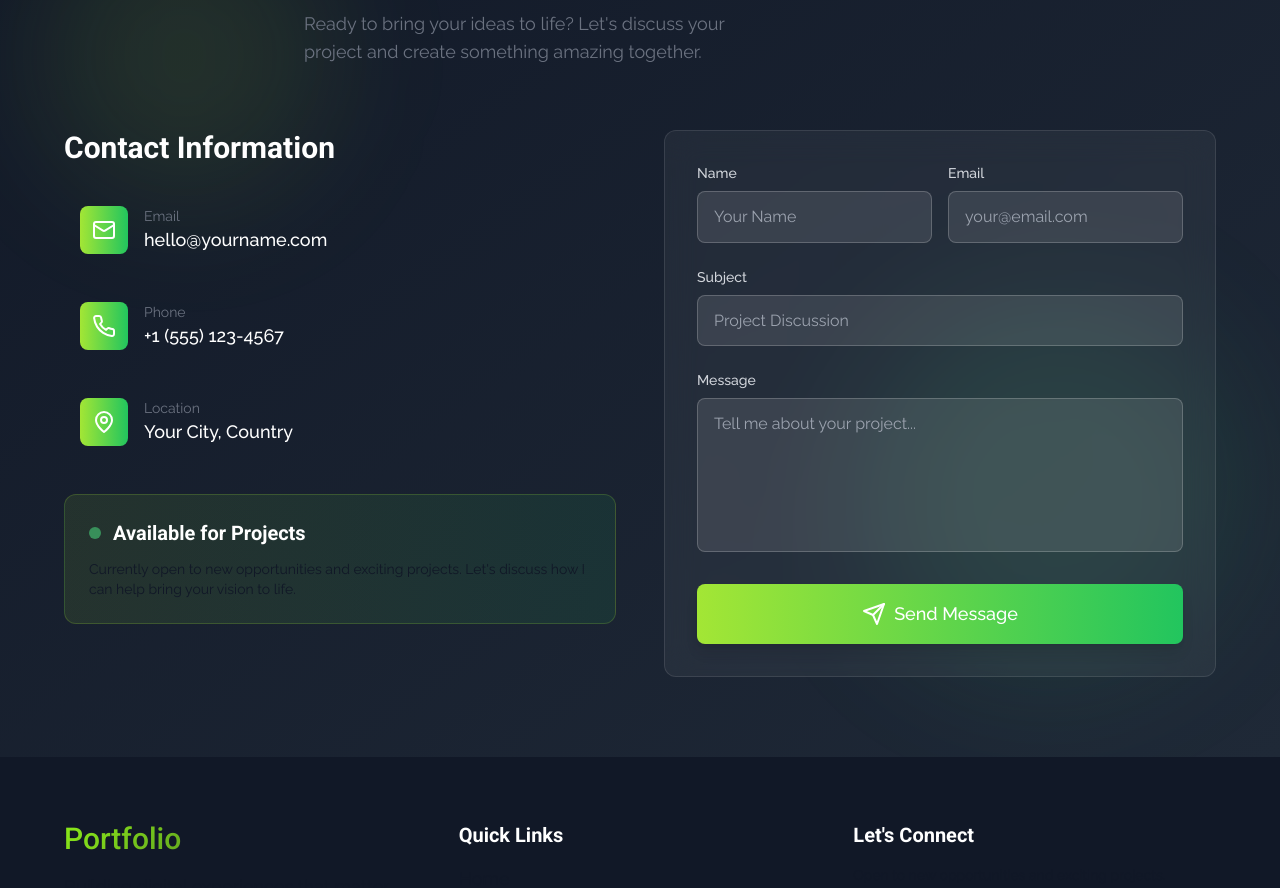
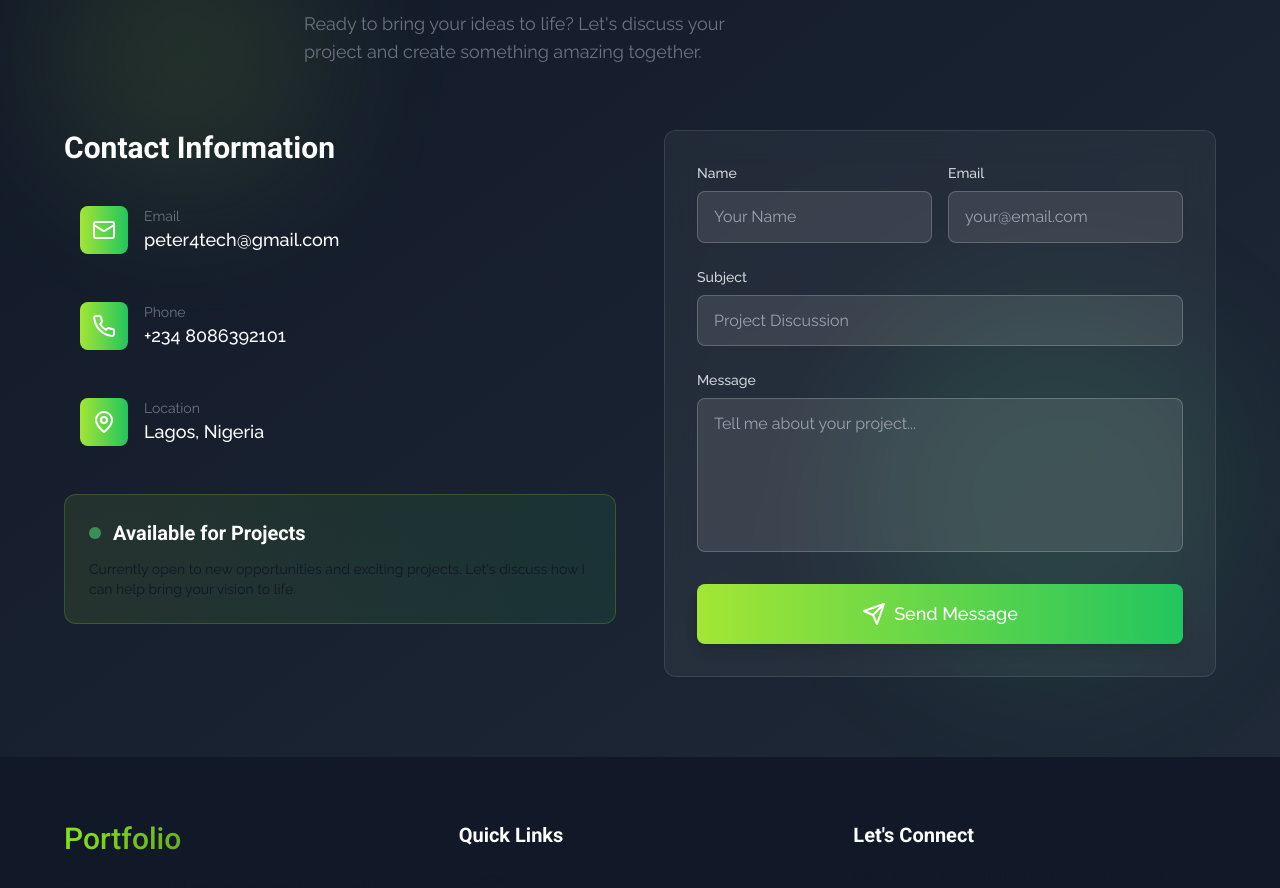
Before and after one commit to peterchims/portfolio, a React (Vite) app: page / in a window 1280 px wide. Shown: the part 5060-5948 px from the top of the page. Built offline with nearby package versions, Linux system fonts and the light colour scheme.

Commit message:
docker-quickFix

```diff
--- /dev/null
+++ b/src/components/data/Data.ts
@@ -0,0 +1,47 @@
+import { Mail, Phone, MapPin, User, Award, Target, Heart } from 'lucide-react';
+
+export const contactInfo = [
+  {
+    icon: Mail,
+    title: 'Email',
+    value: 'peter4tech@gmail.com',
+    href: 'mailto:peter4tech@gmail.com',
+  },
+  {
+    icon: Phone,
+    title: 'Phone',
+    value: '+234 8086392101',
+    href: 'tel:+2348086392101',
+  },
+  {
+    icon: MapPin,
+    title: 'Location',
+    value: 'Lagos, Nigeria',
+    href: '#',
+  },
+];
+export const highlights = [
+  {
+    icon: User,
+    title: 'Professional',
+    description:
+      'Dedicated to delivering high-quality solutions with attention to detail.',
+  },
+  {
+    icon: Award,
+    title: 'Experienced',
+    description: 'Proven track record in building scalable web applications.',
+  },
+  {
+    icon: Target,
+    title: 'Goal-Oriented',
+    description:
+      'Focused on achieving project objectives and exceeding expectations.',
+  },
+  {
+    icon: Heart,
+    title: 'Passionate',
+    description:
+      'Love for clean code, innovative solutions, and continuous learning.',
+  },
+];
--- a/src/components/sections/AboutSection.tsx
+++ b/src/components/sections/AboutSection.tsx
@@ -1,34 +1,8 @@
 import React from 'react';
 import { User, Award, Target, Heart } from 'lucide-react';
 import CustomText from '../ui/CustomText';
-
+import { highlights } from '../data/Data';
 const AboutSection: React.FC = () => {
-  const highlights = [
-    {
-      icon: User,
-      title: 'Professional',
-      description:
-        'Dedicated to delivering high-quality solutions with attention to detail.',
-    },
-    {
-      icon: Award,
-      title: 'Experienced',
-      description: 'Proven track record in building scalable web applications.',
-    },
-    {
-      icon: Target,
-      title: 'Goal-Oriented',
-      description:
-        'Focused on achieving project objectives and exceeding expectations.',
-    },
-    {
-      icon: Heart,
-      title: 'Passionate',
-      description:
-        'Love for clean code, innovative solutions, and continuous learning.',
-    },
-  ];
-
   return (
     <section id="about" className="py-20 bg-white">
       <div className="container-custom">
--- a/src/components/sections/ContactSection.tsx
+++ b/src/components/sections/ContactSection.tsx
@@ -1,7 +1,8 @@
 import React, { useState } from 'react';
-import { Mail, Phone, MapPin, Send, CheckCircle } from 'lucide-react';
+import { Send, CheckCircle } from 'lucide-react';
 import CustomText from '../ui/CustomText';
 import CustomButton from '../ui/CustomButton';
+import { contactInfo } from '../data/Data';
 
 const ContactSection: React.FC = () => {
   const [formData, setFormData] = useState({
@@ -14,7 +15,6 @@ const ContactSection: React.FC = () => {
 
   const handleSubmit = (e: React.FormEvent) => {
     e.preventDefault();
-    // Simulate form submission
     setIsSubmitted(true);
     setTimeout(() => setIsSubmitted(false), 3000);
     setFormData({ name: '', email: '', subject: '', message: '' });
@@ -23,46 +23,21 @@ const ContactSection: React.FC = () => {
   const handleChange = (
     e: React.ChangeEvent<HTMLInputElement | HTMLTextAreaElement>
   ) => {
-    setFormData(prev => ({
-      ...prev,
-      [e.target.name]: e.target.value,
-    }));
+    setFormData(prev => ({ ...prev, [e.target.name]: e.target.value }));
   };
-
-  const contactInfo = [
-    {
-      icon: Mail,
-      title: 'Email',
-      value: 'hello@yourname.com',
-      href: 'mailto:hello@yourname.com',
-    },
-    {
-      icon: Phone,
-      title: 'Phone',
-      value: '+1 (555) 123-4567',
-      href: 'tel:+15551234567',
-    },
-    {
-      icon: MapPin,
-      title: 'Location',
-      value: 'Your City, Country',
-      href: '#',
-    },
-  ];
 
   return (
     <section
       id="contact"
-      className="py-20 bg-gradient-to-br from-gray-900 to-gray-800 text-white relative overflow-hidden"
+      className="relative overflow-hidden py-20 bg-gradient-to-br from-gray-900 to-gray-800 text-white"
     >
-      {/* Background Elements */}
-      <div className="absolute inset-0">
-        <div className="absolute top-20 left-10 w-72 h-72 bg-lime-400/10 rounded-full blur-3xl"></div>
-        <div className="absolute bottom-20 right-10 w-96 h-96 bg-green-400/10 rounded-full blur-3xl"></div>
-      </div>
+      {/* Background glow effects */}
+      <span className="absolute top-20 left-10 w-72 h-72 bg-lime-400/10 rounded-full blur-3xl" />
+      <span className="absolute bottom-20 right-10 w-96 h-96 bg-green-400/10 rounded-full blur-3xl" />
 
       <div className="container-custom relative z-10">
-        <div className="text-center space-y-4 mb-16">
+        {/* Section Header */}
+        <header className="mb-16 text-center space-y-4">
           <CustomText
             variant="overline"
             font="roboto"
@@ -79,44 +54,46 @@ const ContactSection: React.FC = () => {
             color="white"
             className="text-balance"
           >
-            Let's Work
+            Let&apos;s Work
             <span className="gradient-text"> Together</span>
           </CustomText>
 
           <CustomText
             variant="body"
             color="muted"
-            className="max-w-2xl mx-auto text-balance text-gray-300"
+            className="mx-auto max-w-2xl text-gray-300 text-balance"
           >
-            Ready to bring your ideas to life? Let's discuss your project and
-            create something amazing together.
+            Ready to bring your ideas to life? Let&apos;s discuss your project
+            and create something amazing together.
           </CustomText>
-        </div>
+        </header>
 
-        <div className="grid lg:grid-cols-2 gap-12">
-          {/* Contact Information */}
-          <div className="space-y-8">
-            <div className="space-y-6">
+        {/* Main Grid */}
+        <div className="grid gap-12 lg:grid-cols-2">
+          {/* Contact Info */}
+          <aside className="space-y-8">
+            <section>
               <CustomText
                 variant="h4"
                 font="roboto"
                 weight="semibold"
                 color="white"
+                className="mb-6"
               >
                 Contact Information
               </CustomText>
 
-              <div className="space-y-4">
+              <ul className="space-y-4">
                 {contactInfo.map(info => (
+                  <li key={info.title}>
                     <a
-                    key={info.title}
                       href={info.href}
-                    className="group flex items-center space-x-4 p-4 rounded-lg hover:bg-white/5 transition-colors duration-300"
+                      className="group flex items-center gap-4 p-4 rounded-lg hover:bg-white/5 transition-colors duration-300"
                     >
-                    <div className="w-12 h-12 bg-gradient-to-r from-lime-400 to-green-500 rounded-lg flex items-center justify-center group-hover:scale-110 transition-transform duration-300">
+                      <span className="flex items-center justify-center w-12 h-12 rounded-lg bg-gradient-to-r from-lime-400 to-green-500 group-hover:scale-110 transition-transform">
                         <info.icon className="w-6 h-6 text-white" />
-                    </div>
-                    <div>
+                      </span>
+                      <span>
                         <CustomText
                           variant="caption"
                           color="muted"
@@ -124,19 +101,24 @@ const ContactSection: React.FC = () => {
                         >
                           {info.title}
                         </CustomText>
-                      <CustomText variant="body" weight="medium" color="white">
+                        <CustomText
+                          variant="body"
+                          weight="medium"
+                          color="white"
+                        >
                           {info.value}
                         </CustomText>
-                    </div>
+                      </span>
                     </a>
+                  </li>
                 ))}
-              </div>
-            </div>
+              </ul>
+            </section>
 
             {/* Availability */}
-            <div className="p-6 bg-gradient-to-r from-lime-400/10 to-green-500/10 rounded-xl border border-lime-400/20">
-              <div className="flex items-center space-x-3 mb-3">
-                <div className="w-3 h-3 bg-green-400 rounded-full animate-pulse"></div>
+            <section className="p-6 rounded-xl border border-lime-400/20 bg-gradient-to-r from-lime-400/10 to-green-500/10">
+              <header className="flex items-center gap-3 mb-3">
+                <span className="w-3 h-3 rounded-full bg-green-400 animate-pulse" />
                 <CustomText
                   variant="h6"
                   font="roboto"
@@ -145,94 +127,78 @@ const ContactSection: React.FC = () => {
                 >
                   Available for Projects
                 </CustomText>
-              </div>
+              </header>
               <CustomText variant="caption" className="text-gray-300">
-                Currently open to new opportunities and exciting projects. Let's
-                discuss how I can help bring your vision to life.
+                Currently open to new opportunities and exciting projects.
+                Let&apos;s discuss how I can help bring your vision to life.
               </CustomText>
-            </div>
-          </div>
+            </section>
+          </aside>
 
           {/* Contact Form */}
-          <div className="bg-white/5 backdrop-blur-lg rounded-xl p-8 border border-white/10">
+          <article className="p-8 rounded-xl border border-white/10 bg-white/5 backdrop-blur-lg">
             <form onSubmit={handleSubmit} className="space-y-6">
-              <div className="grid sm:grid-cols-2 gap-4">
-                <div className="space-y-2">
-                  <label
-                    htmlFor="name"
-                    className="block text-sm font-medium text-gray-300"
-                  >
+              <fieldset className="grid gap-4 sm:grid-cols-2">
+                <label className="space-y-2">
+                  <span className="block text-sm font-medium text-gray-300">
                     Name
-                  </label>
+                  </span>
                   <input
                     type="text"
-                    id="name"
                     name="name"
                     value={formData.name}
                     onChange={handleChange}
                     required
-                    className="w-full px-4 py-3 bg-white/10 border border-white/20 rounded-lg text-white placeholder-gray-400 focus:outline-none focus:ring-2 focus:ring-lime-500 focus:border-transparent transition-all duration-300"
                     placeholder="Your Name"
+                    className="w-full rounded-lg border border-white/20 bg-white/10 px-4 py-3 text-white placeholder-gray-400 focus:border-transparent focus:ring-2 focus:ring-lime-500 transition"
                   />
-                </div>
+                </label>
 
-                <div className="space-y-2">
-                  <label
-                    htmlFor="email"
-                    className="block text-sm font-medium text-gray-300"
-                  >
+                <label className="space-y-2">
+                  <span className="block text-sm font-medium text-gray-300">
                     Email
-                  </label>
+                  </span>
                   <input
                     type="email"
-                    id="email"
                     name="email"
                     value={formData.email}
                     onChange={handleChange}
                     required
-                    className="w-full px-4 py-3 bg-white/10 border border-white/20 rounded-lg text-white placeholder-gray-400 focus:outline-none focus:ring-2 focus:ring-lime-500 focus:border-transparent transition-all duration-300"
                     placeholder="your@email.com"
+                    className="w-full rounded-lg border border-white/20 bg-white/10 px-4 py-3 text-white placeholder-gray-400 focus:border-transparent focus:ring-2 focus:ring-lime-500 transition"
                   />
-                </div>
-              </div>
+                </label>
+              </fieldset>
 
-              <div className="space-y-2">
-                <label
-                  htmlFor="subject"
-                  className="block text-sm font-medium text-gray-300"
-                >
+              <label className="space-y-2 block">
+                <span className="block text-sm font-medium text-gray-300">
                   Subject
-                </label>
+                </span>
                 <input
                   type="text"
-                  id="subject"
                   name="subject"
                   value={formData.subject}
                   onChange={handleChange}
                   required
-                  className="w-full px-4 py-3 bg-white/10 border border-white/20 rounded-lg text-white placeholder-gray-400 focus:outline-none focus:ring-2 focus:ring-lime-500 focus:border-transparent transition-all duration-300"
                   placeholder="Project Discussion"
+                  className="w-full rounded-lg border border-white/20 bg-white/10 px-4 py-3 text-white placeholder-gray-400 focus:border-transparent focus:ring-2 focus:ring-lime-500 transition"
                 />
-              </div>
+              </label>
 
-              <div className="space-y-2">
-                <label
-                  htmlFor="message"
-                  className="block text-sm font-medium text-gray-300"
-                >
+              <label className="space-y-2 block">
+                <span className="block text-sm font-medium text-gray-300">
                   Message
-                </label>
+                </span>
                 <textarea
-                  id="message"
                   name="message"
                   value={formData.message}
                   onChange={handleChange}
                   required
                   rows={5}
-                  className="w-full px-4 py-3 bg-white/10 border border-white/20 rounded-lg text-white placeholder-gray-400 focus:outline-none focus:ring-2 focus:ring-lime-500 focus:border-transparent transition-all duration-300 resize-none"
                   placeholder="Tell me about your project..."
+                  className="w-full resize-none rounded-lg border border-white/20 bg-white/10 px-4 py-3 text-white placeholder-gray-400 focus:border-transparent focus:ring-2 focus:ring-lime-500 transition"
                 />
-              </div>
+              </label>
 
               <CustomButton
                 type="submit"
@@ -245,7 +211,7 @@ const ContactSection: React.FC = () => {
                 {isSubmitted ? 'Message Sent!' : 'Send Message'}
               </CustomButton>
             </form>
-          </div>
+          </article>
         </div>
       </div>
     </section>
```
Also changed, not shown: docker-compose.yml (+12 -17 lines), 1 other file (tests, documents, lock files or other folders). Lines whose indentation alone changed are shown as unchanged.
